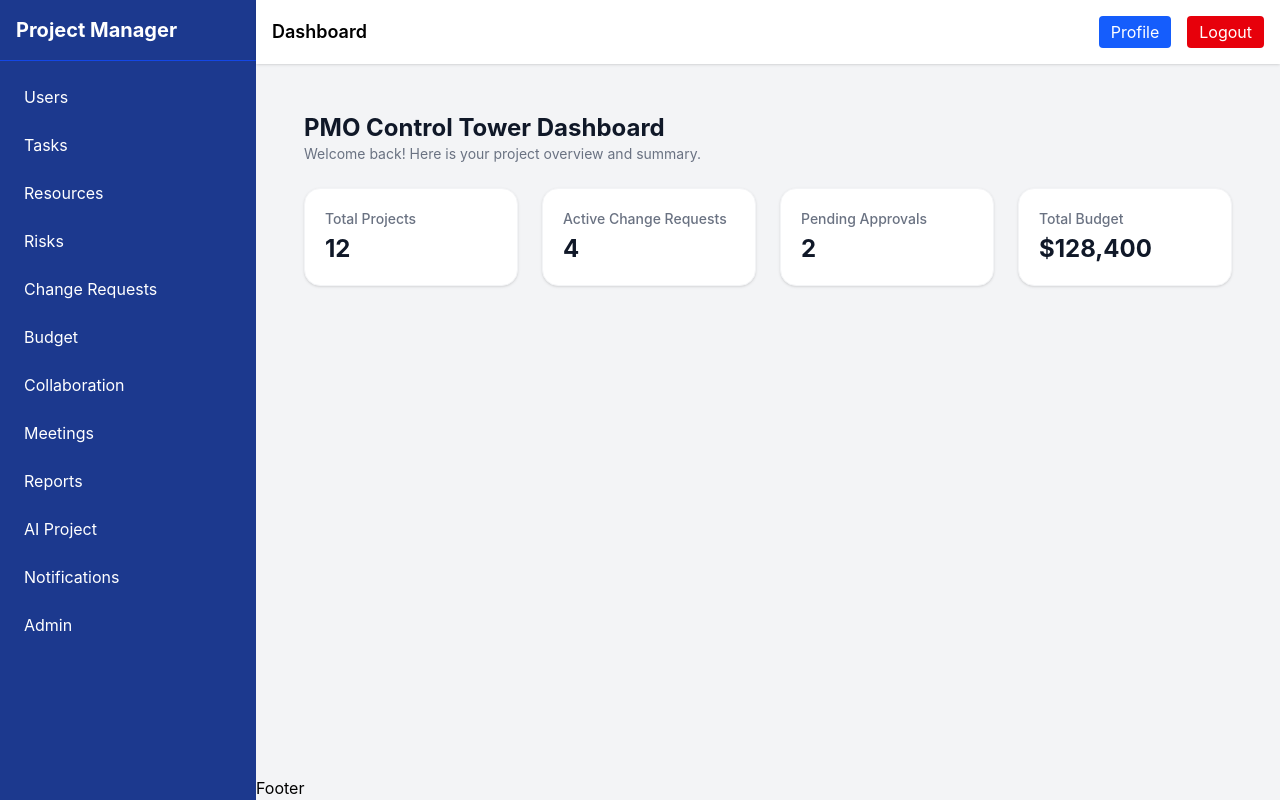
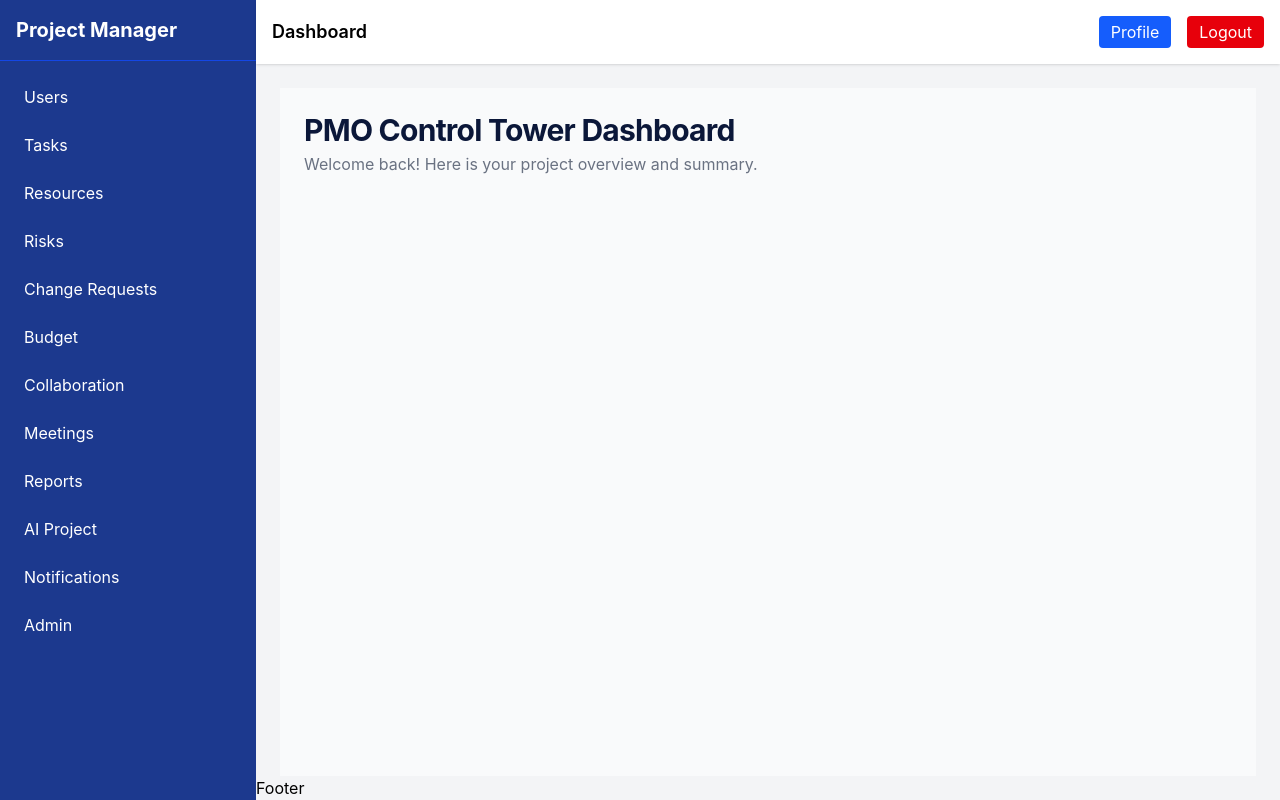
Before and after one commit to hayatadissu67/pmo, a React app in the folder frontend/: page / in a window 1280 px wide. Built offline with nearby package versions, Linux system fonts and the light colour scheme; the HTML template or start-up script is replaced by a standard one.

Commit message:
Update budget, change request and project dashboard

```diff
--- a/frontend/src/pages/budgetDocs/Overview.jsx
+++ b/frontend/src/pages/budgetDocs/Overview.jsx
@@ -3,12 +3,6 @@ import React from 'react';
 export default function Overview() {
   return (
     <div className="space-y-6">
-      {/* 1. Budget Overview */}
-      <div className="bg-white p-6 rounded-2xl shadow-sm border border-gray-100">
-        <h3 className="text-lg font-bold text-gray-800 mb-2">Budget Overview</h3>
-        <p className="text-sm text-gray-500">High-level summary of financial health, allocations, and key updates.</p>
-      </div>
-
       {/* 2. Budget Statistics & Financial Metrics */}
       <div className="grid grid-cols-1 sm:grid-cols-2 lg:grid-cols-3 gap-4">
         <div className="bg-white p-5 rounded-2xl shadow-sm border border-gray-100">
--- a/frontend/src/pages/changeRequests/ChangeRequestPage.jsx
+++ b/frontend/src/pages/changeRequests/ChangeRequestPage.jsx
@@ -1,12 +1,11 @@
 import React, { useState } from 'react';
 
-export default function ChangeRequestPage() {
+export default function ChangeRequests() {
   const [searchTerm, setSearchTerm] = useState('');
   const [isModalOpen, setIsModalOpen] = useState(false);
   const [viewingRequest, setViewingRequest] = useState(null);
   const [editingRequest, setEditingRequest] = useState(null);
 
-  // New request form state
   const [newTitle, setNewTitle] = useState('');
   const [newProject, setNewProject] = useState('PMO Control Tower');
   const [newCategory, setNewCategory] = useState('Infrastructure');
@@ -18,7 +17,7 @@ export default function ChangeRequestPage() {
     {
       id: 101,
       title: "Infrastructure Scale-up",
-      projectName: "PMO Control Tower",
+      project: "PMO Control Tower",
       category: "Infrastructure",
       date: "2026-07-27",
       requestType: "Budget Increase",
@@ -29,7 +28,7 @@ export default function ChangeRequestPage() {
     {
       id: 102,
       title: "Design Software License",
-      projectName: "Creative Hub",
+      project: "Creative Hub",
       category: "Design",
       date: "2026-07-25",
       requestType: "Reallocation",
@@ -40,7 +39,7 @@ export default function ChangeRequestPage() {
     {
       id: 103,
       title: "Security Audit & Penetration Testing",
-      projectName: "FinTech Gateway",
+      project: "FinTech Gateway",
       category: "Security",
       date: "2026-07-22",
       requestType: "Compliance",
@@ -51,7 +50,7 @@ export default function ChangeRequestPage() {
     {
       id: 104,
       title: "API Rate Limiting Implementation",
-      projectName: "Logistics Core",
+      project: "Logistics Core",
       category: "Backend",
       date: "2026-07-20",
       requestType: "Performance",
@@ -61,11 +60,14 @@ export default function ChangeRequestPage() {
     }
   ]);
 
-  const filteredRequests = requests.filter(req =>
-    req.title.toLowerCase().includes(searchTerm.toLowerCase()) ||
-    req.projectName.toLowerCase().includes(searchTerm.toLowerCase()) ||
-    (req.category && req.category.toLowerCase().includes(searchTerm.toLowerCase()))
-  );
+  const filteredRequests = requests.filter(req => {
+    const query = searchTerm.toLowerCase();
+    return (
+      (req.title && req.title.toLowerCase().includes(query)) ||
+      (req.project && req.project.toLowerCase().includes(query)) ||
+      (req.category && req.category.toLowerCase().includes(query))
+    );
+  });
 
   const onView = (req) => {
     setViewingRequest(req);
@@ -89,7 +91,7 @@ export default function ChangeRequestPage() {
     const newItem = {
       id: Date.now().toString().slice(-3),
       title: newTitle,
-      projectName: newProject,
+      project: newProject,
       category: newCategory,
       date: new Date().toISOString().split('T')[0],
       requestType: newType,
@@ -162,27 +164,13 @@ export default function ChangeRequestPage() {
               {filteredRequests.length > 0 ? (
                 filteredRequests.map((req) => (
                   <tr key={req.id} className="hover:bg-gray-50 text-sm transition-colors">
-                    <td className="py-4 px-4 font-medium text-gray-900">
-                      #{req.id}
-                    </td>
-                    <td className="py-4 px-4 font-semibold text-gray-800">
-                      {req.title}
-                    </td>
-                    <td className="py-4 px-4 text-gray-600">
-                      {req.projectName}
-                    </td>
-                    <td className="py-4 px-4 text-gray-600">
-                      {req.category || 'N/A'}
-                    </td>
-                    <td className="py-4 px-4 text-gray-600">
-                      {req.date}
-                    </td>
-                    <td className="py-4 px-4 text-gray-600">
-                      {req.requestType}
-                    </td>
-                    <td className="py-4 px-4 font-bold text-gray-900">
-                      ${Number(req.requestedAmount).toLocaleString()}
-                    </td>
+                    <td className="py-4 px-4 font-medium text-gray-900">#{req.id}</td>
+                    <td className="py-4 px-4 font-semibold text-gray-800">{req.title}</td>
+                    <td className="py-4 px-4 text-gray-600">{req.project}</td>
+                    <td className="py-4 px-4 text-gray-600">{req.category || 'N/A'}</td>
+                    <td className="py-4 px-4 text-gray-600">{req.date}</td>
+                    <td className="py-4 px-4 text-gray-600">{req.requestType}</td>
+                    <td className="py-4 px-4 font-bold text-gray-900">${Number(req.requestedAmount).toLocaleString()}</td>
                     <td className="py-4 px-4">
                       <span className={`px-2.5 py-1 rounded-full text-xs font-medium ${
                         req.priority === 'High' ? 'bg-red-100 text-red-700' :
@@ -203,24 +191,9 @@ export default function ChangeRequestPage() {
                       </span>
                     </td>
                     <td className="py-4 px-4 text-right space-x-2">
-                      <button
-                        onClick={() => onView(req)}
-                        className="text-blue-600 hover:text-blue-800 font-medium cursor-pointer"
-                      >
-                        View
-                      </button>
-                      <button
-                        onClick={() => onEdit(req)}
-                        className="text-amber-600 hover:text-amber-800 font-medium cursor-pointer"
-                      >
-                        Edit
-                      </button>
-                      <button
-                        onClick={() => onDelete(req.id)}
-                        className="text-red-600 hover:text-red-800 font-medium cursor-pointer"
-                      >
-                        Delete
-                      </button>
+                      <button onClick={() => onView(req)} className="text-blue-600 hover:text-blue-800 font-medium cursor-pointer">View</button>
+                      <button onClick={() => onEdit(req)} className="text-amber-600 hover:text-amber-800 font-medium cursor-pointer">Edit</button>
+                      <button onClick={() => onDelete(req.id)} className="text-red-600 hover:text-red-800 font-medium cursor-pointer">Delete</button>
                     </td>
                   </tr>
                 ))
@@ -242,12 +215,7 @@ export default function ChangeRequestPage() {
           <div className="bg-white rounded-2xl max-w-lg w-full p-6 shadow-xl space-y-4">
             <div className="flex justify-between items-center border-b pb-3">
               <h3 className="text-lg font-bold text-gray-900">Create New Change Request</h3>
-              <button
-                onClick={() => setIsModalOpen(false)}
-                className="text-gray-400 hover:text-gray-600 font-bold text-lg cursor-pointer"
-              >
-                &times;
-              </button>
+              <button onClick={() => setIsModalOpen(false)} className="text-gray-400 hover:text-gray-600 font-bold text-lg cursor-pointer">&times;</button>
             </div>
 
             <form onSubmit={handleAddSubmit} className="space-y-4">
@@ -322,19 +290,8 @@ export default function ChangeRequestPage() {
               </div>
 
               <div className="flex justify-end gap-3 pt-4 border-t">
-                <button
-                  type="button"
-                  onClick={() => setIsModalOpen(false)}
-                  className="px-4 py-2 border rounded-xl text-sm text-gray-600 hover:bg-gray-50 font-medium cursor-pointer"
-                >
-                  Cancel
-                </button>
-                <button
-                  type="submit"
-                  className="px-4 py-2 bg-blue-600 hover:bg-blue-700 text-white rounded-xl text-sm font-medium shadow-sm cursor-pointer"
-                >
-                  Save Request
-                </button>
+                <button type="button" onClick={() => setIsModalOpen(false)} className="px-4 py-2 border rounded-xl text-sm text-gray-600 hover:bg-gray-50 font-medium cursor-pointer">Cancel</button>
+                <button type="submit" className="px-4 py-2 bg-blue-600 hover:bg-blue-700 text-white rounded-xl text-sm font-medium shadow-sm cursor-pointer">Save Request</button>
               </div>
             </form>
           </div>
@@ -347,12 +304,7 @@ export default function ChangeRequestPage() {
           <div className="bg-white rounded-2xl max-w-md w-full p-6 shadow-xl space-y-4">
             <div className="flex justify-between items-center border-b pb-3">
               <h3 className="text-lg font-bold text-gray-900">Change Request Details</h3>
-              <button
-                onClick={() => setViewingRequest(null)}
-                className="text-gray-400 hover:text-gray-600 font-bold text-lg cursor-pointer"
-              >
-                &times;
-              </button>
+              <button onClick={() => setViewingRequest(null)} className="text-gray-400 hover:text-gray-600 font-bold text-lg cursor-pointer">&times;</button>
             </div>
 
             <div className="space-y-3 text-sm">
@@ -367,7 +319,7 @@ export default function ChangeRequestPage() {
               <div className="grid grid-cols-2 gap-4">
                 <div>
                   <span className="text-xs font-semibold text-gray-400 uppercase">Project</span>
-                  <p className="text-gray-700">{viewingRequest.projectName}</p>
+                  <p className="text-gray-700">{viewingRequest.project}</p>
                 </div>
                 <div>
                   <span className="text-xs font-semibold text-gray-400 uppercase">Category</span>
@@ -401,12 +353,7 @@ export default function ChangeRequestPage() {
             </div>
 
             <div className="flex justify-end pt-4 border-t">
-              <button
-                onClick={() => setViewingRequest(null)}
-                className="px-4 py-2 bg-blue-600 hover:bg-blue-700 text-white rounded-xl text-sm font-medium cursor-pointer"
-              >
-                Close
-              </button>
+              <button onClick={() => setViewingRequest(null)} className="px-4 py-2 bg-blue-600 hover:bg-blue-700 text-white rounded-xl text-sm font-medium cursor-pointer">Close</button>
             </div>
           </div>
         </div>
@@ -418,12 +365,7 @@ export default function ChangeRequestPage() {
           <div className="bg-white rounded-2xl max-w-lg w-full p-6 shadow-xl space-y-4">
             <div className="flex justify-between items-center border-b pb-3">
               <h3 className="text-lg font-bold text-gray-900">Edit Change Request</h3>
-              <button
-                onClick={() => setEditingRequest(null)}
-                className="text-gray-400 hover:text-gray-600 font-bold text-lg cursor-pointer"
-              >
-                &times;
-              </button>
+              <button onClick={() => setEditingRequest(null)} className="text-gray-400 hover:text-gray-600 font-bold text-lg cursor-pointer">&times;</button>
             </div>
 
             <form onSubmit={handleEditSubmit} className="space-y-4">
@@ -443,8 +385,8 @@ export default function ChangeRequestPage() {
                   <label className="block text-xs font-semibold text-gray-600 uppercase mb-1">Project</label>
                   <input
                     type="text"
-                    value={editingRequest.projectName}
-                    onChange={(e) => setEditingRequest({...editingRequest, projectName: e.target.value})}
+                    value={editingRequest.project}
+                    onChange={(e) => setEditingRequest({...editingRequest, project: e.target.value})}
                     className="w-full px-3 py-2 border rounded-xl text-sm focus:outline-none focus:ring-2 focus:ring-blue-500/20"
                   />
                 </div>
@@ -488,19 +430,8 @@ export default function ChangeRequestPage() {
               </div>
 
               <div className="flex justify-end gap-3 pt-4 border-t">
-                <button
-                  type="button"
-                  onClick={() => setEditingRequest(null)}
-                  className="px-4 py-2 border rounded-xl text-sm text-gray-600 hover:bg-gray-50 font-medium cursor-pointer"
-                >
-                  Cancel
-                </button>
-                <button
-                  type="submit"
-                  className="px-4 py-2 bg-blue-600 hover:bg-blue-700 text-white rounded-xl text-sm font-medium shadow-sm cursor-pointer"
-                >
-                  Update Changes
-                </button>
+                <button type="button" onClick={() => setEditingRequest(null)} className="px-4 py-2 border rounded-xl text-sm text-gray-600 hover:bg-gray-50 font-medium cursor-pointer">Cancel</button>
+                <button type="submit" className="px-4 py-2 bg-blue-600 hover:bg-blue-700 text-white rounded-xl text-sm font-medium shadow-sm cursor-pointer">Update Changes</button>
               </div>
             </form>
           </div>
--- a/frontend/src/pages/projectLifecycle/ProjectDashboard.jsx
+++ b/frontend/src/pages/projectLifecycle/ProjectDashboard.jsx
@@ -2,33 +2,14 @@ import React from 'react';
 
 export default function ProjectDashboard() {
   return (
-    <div className="p-6 space-y-6">
-      <div className="flex justify-between items-center">
-        <div>
-          <h1 className="text-2xl font-bold text-gray-900">PMO Control Tower Dashboard</h1>
-          <p className="text-sm text-gray-500">Welcome back! Here is your project overview and summary.</p>
-        </div>
+    <div className="p-6 bg-gray-50 min-h-screen">
+
+      {/* Header Section */}
+      <div className="mb-8">
+        <h1 className="text-3xl font-bold text-[#0B1739] tracking-tight">PMO Control Tower Dashboard</h1>
+        <p className="text-base text-gray-500 mt-1">Welcome back! Here is your project overview and summary.</p>
       </div>
 
-      {/* Stats Cards */}
-      <div className="grid grid-cols-1 md:grid-cols-4 gap-6">
-        <div className="bg-white p-5 rounded-2xl shadow-sm border border-gray-100">
-          <p className="text-sm font-medium text-gray-500">Total Projects</p>
-          <h3 className="text-2xl font-bold text-gray-900 mt-1">12</h3>
-        </div>
-        <div className="bg-white p-5 rounded-2xl shadow-sm border border-gray-100">
-          <p className="text-sm font-medium text-gray-500">Active Change Requests</p>
-          <h3 className="text-2xl font-bold text-gray-900 mt-1">4</h3>
-        </div>
-        <div className="bg-white p-5 rounded-2xl shadow-sm border border-gray-100">
-          <p className="text-sm font-medium text-gray-500">Pending Approvals</p>
-          <h3 className="text-2xl font-bold text-gray-900 mt-1">2</h3>
-        </div>
-        <div className="bg-white p-5 rounded-2xl shadow-sm border border-gray-100">
-          <p className="text-sm font-medium text-gray-500">Total Budget</p>
-          <h3 className="text-2xl font-bold text-gray-900 mt-1">$128,400</h3>
-        </div>
-      </div>
     </div>
   );
 }
```
